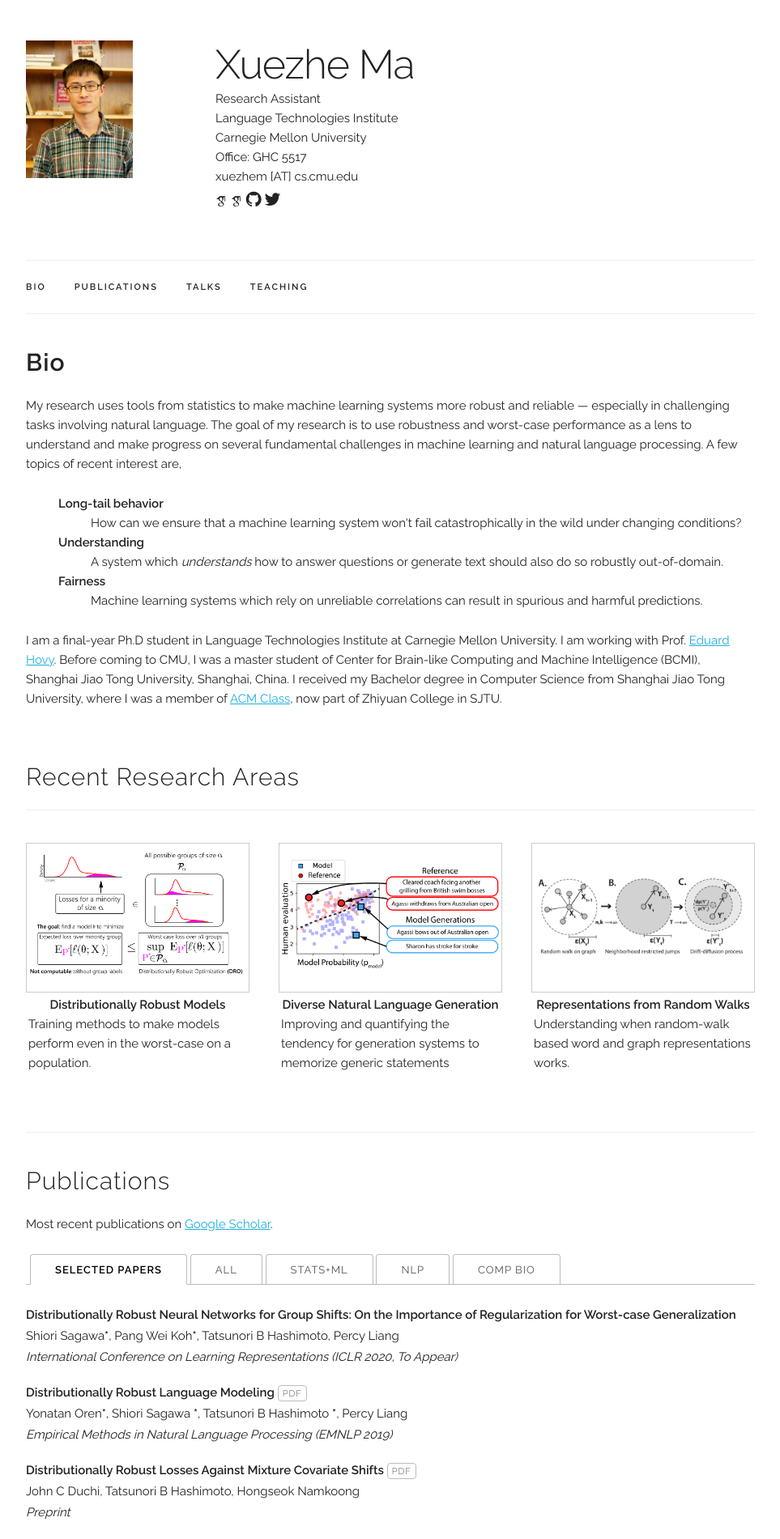
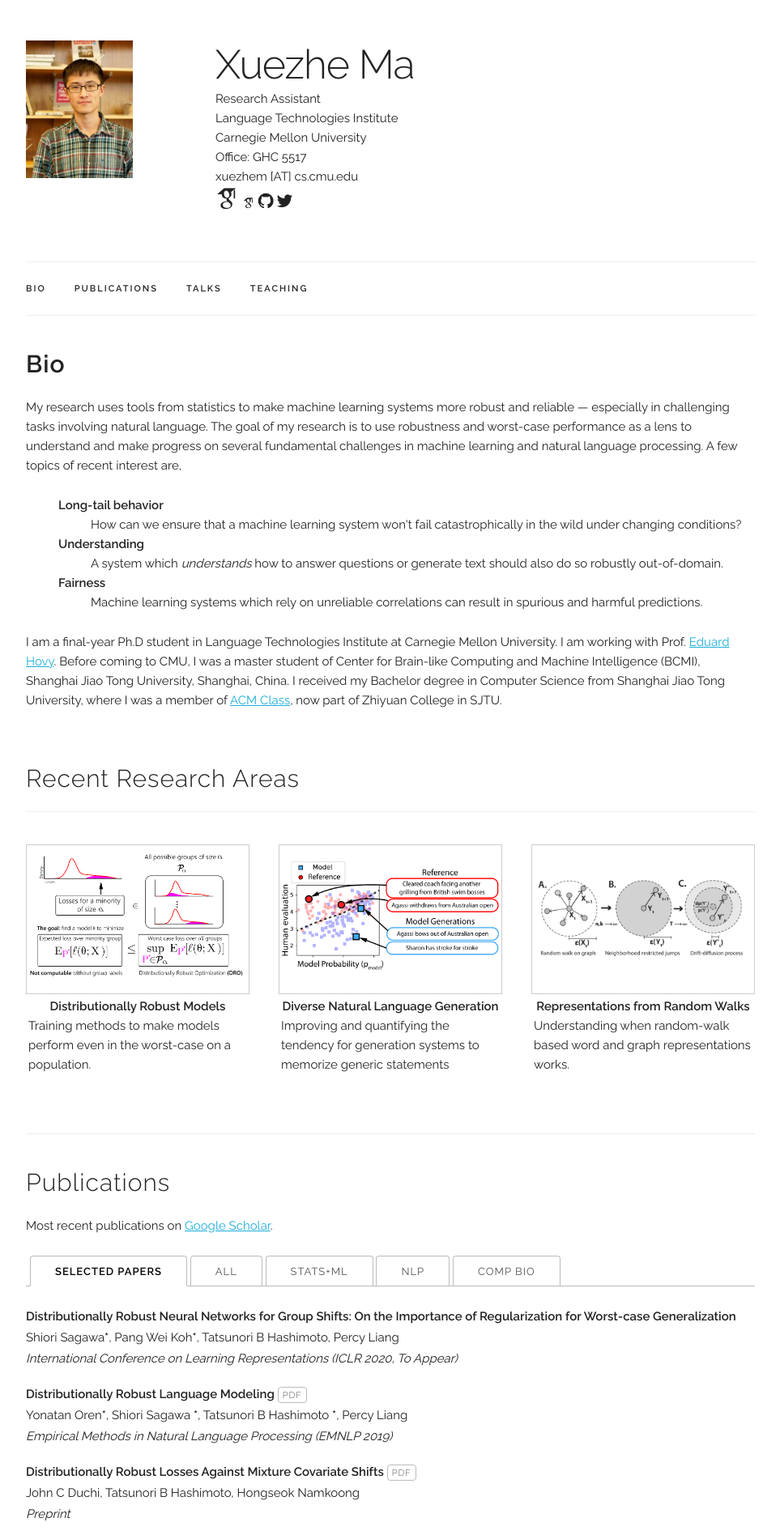
Before and after one commit to XuezheMax/XuezheMax.github.io, a Jekyll site: the page built from index.html, in a window 1280 px wide. Shown: the top 1901 px of the page at 81% size, without its empty margins (158-1121 px from the left). Built offline with Jekyll 4.4.1, drawn with Linux system fonts in a browser that asks for light colours; some web fonts are replaced.

Commit message:
google scholar

```diff
--- a/_layouts/default.html
+++ b/_layouts/default.html
@@ -77,7 +77,7 @@
             <p>{{ site.data.main_info.email }}</p>
             <p>
               <span onclick="window.open('{{ site.data.main_info.google_scholar }}')" style="cursor: pointer">
-                <i class="ai ai-google-scholar ai-1.5x" aria-hidden="true"></i>
+                <i class="ai ai-google-scholar ai-2x" aria-hidden="true"></i>
               </span>
 
               <span onclick="window.open('{{ site.data.main_info.google_scholar }}')" style="cursor: pointer">
@@ -120,7 +120,7 @@
         </div>
         <div class="four columns">
           <span onclick="window.open('{{ site.data.main_info.google_scholar }}')" style="cursor: pointer">
-            <i class="ai ai-google-scholar" aria-hidden="true"></i>
+            <i class="ai ai-google-scholar-square" aria-hidden="true"></i>
           </span>
           <span onclick="window.open('{{ site.data.main_info.github }}')" style="cursor: pointer">
             <i class="fa fa-github" aria-hidden="true"></i>
```
